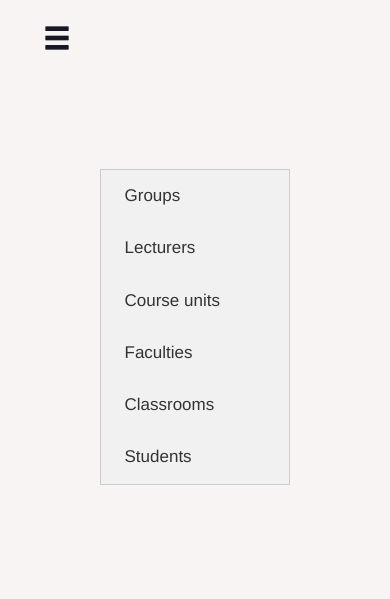
After one commit to Struchid/Gentime, a Django app: page /preparation/ in a window 390 px wide. The commit adds this page. Shown: the top 599 px of the page. Run offline with Django 4.2, Linux system fonts and the light colour scheme; tables that the repository leaves empty hold one stand-in row (values such as "Sample post"); some libraries are stand-ins or nearby versions.

Commit message:
Changed base template, added index and data preparation 'backbone' templates;

```diff
--- /dev/null
+++ b/timetable/static/css/style.css
@@ -0,0 +1,111 @@
+body{
+    background: #F7F4F3 !important;
+}
+
+.div-content{
+    padding: 100px !important;
+    word-wrap: break-word;
+}
+
+/* Sidebar */
+#sidebar-wrapper{
+  z-index:1;
+  position: absolute;
+  width:0;
+  height:100%;
+  overflow-y:hidden;
+  background: #161925;
+  opacity:0.9;
+	transition:all .5s;
+	display:flex;
+	align-items:center;
+}
+
+/* Main Content */
+#page-content-wrapper{
+  width: 100%;
+  position: absolute;
+  padding:15px;
+	transition:all .5s;
+}
+
+#menu-toggle{
+	transition:all .3s;
+	font-size:2em;
+	color: #161925;
+}
+/* Change the width of the sidebar to display it*/
+#wrapper.menuDisplayed #sidebar-wrapper{
+  width:250px;
+}
+
+#wrapper.menuDisplayed #page-content-wrapper{
+  padding-left:250px;
+}
+
+/* Sidebar styling */
+.sidebar-nav{
+  padding:0;
+  list-style:none;
+	transition:all .5s;
+	width:100%;
+	text-align:center;
+}
+
+.sidebar-nav li{
+  line-height:40px;
+	width:100%;
+	transition:all .3s;
+	padding:10px;
+}
+
+.sidebar-nav li a {
+  display:block;
+  text-decoration:none;
+  color:#F7F4F3;
+  font-weight: bold;
+}
+
+.sidebar-nav li:hover{
+  background:#F2AF29;
+  transition: ease 0.5s;
+}
+
+.side-by-side{
+    display: flex;
+    justify-content: space-between;
+}
+
+
+
+/* Style the tab */
+.tab {
+  overflow: hidden;
+  border: 1px solid #ccc;
+  background-color: #f1f1f1;
+}
+
+/* Style the buttons inside the tab */
+.tab button {
+  background-color: inherit;
+  float: left;
+  border: none;
+  outline: none;
+  cursor: pointer;
+  padding: 14px 16px;
+  transition: 0.3s;
+  font-size: 17px;
+}
+
+/* Change background color of buttons on hover */
+.tab button:hover {
+  background-color: #ddd;
+}
+
+/* Style the tab content */
+.tabcontent {
+  display: none;
+  padding: 6px 12px;
+  border: 1px solid #ccc;
+  border-top: none;
+}
--- a/timetable/templates/base_generic.html
+++ b/timetable/templates/base_generic.html
@@ -1,55 +1,64 @@
 <!DOCTYPE html>
 <html lang="en">
 <head>
-
+    <meta charset="utf-8" dir="ltr">
+    <meta name="viewport" content="width=device-width, initial-scale=1.0">
     {% block title %}<title>Gentime</title>{% endblock %}
-  <meta charset="utf-8">
-  <meta name="viewport" content="width=device-width, initial-scale=1">
-  <link href="https://cdn.jsdelivr.net/npm/bootstrap@5.1.3/dist/css/bootstrap.min.css" rel="stylesheet" integrity="sha384-1BmE4kWBq78iYhFldvKuhfTAU6auU8tT94WrHftjDbrCEXSU1oBoqyl2QvZ6jIW3" crossorigin="anonymous">
-
-
-  <!-- Add additional CSS in static file -->
     {% load static %}
-  <link rel="stylesheet" href="{% static 'css/styles.css' %}">
+    <link href="{% static 'css/style.css' %}" rel="stylesheet" type="text/css"/>
+    <link href="{% static 'css/bootstrap.css' %}" rel="stylesheet" type="text/css"/>
+    <link rel="stylesheet" href="https://maxcdn.bootstrapcdn.com/bootstrap/3.3.6/css/bootstrap.min.css">
 </head>
 <body>
-
-<div class="container-fluid">
-
-<div class="row">
-  <div class="col-sm-2">
-  {% block sidebar %}
+  <div id="wrapper">
+    <!-- Sidebar -->
+    <div id="sidebar-wrapper">
       <ul class="sidebar-nav">
         <li><a href="{% url 'index' %}">Home</a></li>
       </ul>
-
-{% endblock %}
     </div>
-  <div class="col-sm-10 ">
-  {% block content %}{% endblock %}
-
-  {% block pagination %}
-    {% if is_paginated %}
-        <div class="pagination">
-            <span class="page-links">
-                {% if page_obj.has_previous %}
-                    <a href="{{ request.path }}?page={{ page_obj.previous_page_number }}">previous</a>
-                {% endif %}
-                <span class="page-current">
-                    Page {{ page_obj.number }} of {{ page_obj.paginator.num_pages }}.
-                </span>
-                {% if page_obj.has_next %}
-                    <a href="{{ request.path }}?page={{ page_obj.next_page_number }}">next</a>
-                {% endif %}
-            </span>
-        </div>
-    {% endif %}
-  {% endblock %}
-
-
+    <!-- Page Content -->
+    <div id="page-content-wrapper">
+      <div class="container-fluid">
+        <div class="row">
+          <div class="col-lg-12 side-by-side">
+            <a href="#" class="btn" id="menu-toggle"><span class="glyphicon glyphicon-menu-hamburger"></span></a>
           </div>
         </div>
-
+        <div class="row">
+            <div class="div-content">
+                {% block content %}{% endblock %}
             </div>
+        </div>
+      </div>
+    </div>
+  </div>
+{% block scripts %}
+{% load static %}
+<script src="https://cdnjs.cloudflare.com/ajax/libs/jquery/2.2.2/jquery.min.js"></script>
+<script type="text/javascript">
+    $(document).ready(function(){
+      $("#menu-toggle").click(function(e){
+        e.preventDefault();
+        $("#wrapper").toggleClass("menuDisplayed");
+  });
+});
+</script>
+<script>
+function openTab(evt, name) {
+    var i, tabcontent, tablinks;
+    tabcontent = document.getElementsByClassName("tabcontent");
+    for (i = 0; i < tabcontent.length; i++) {
+        tabcontent[i].style.display = "none";
+    }
+    tablinks = document.getElementsByClassName("tablinks");
+    for (i = 0; i < tablinks.length; i++) {
+        tablinks[i].className = tablinks[i].className.replace(" active", "");
+    }
+    document.getElementById(name).style.display = "block";
+    evt.currentTarget.className += " active";
+}
+</script>
+{% endblock %}
 </body>
 </html>
--- /dev/null
+++ b/timetable/templates/data_preparation.html
@@ -0,0 +1,21 @@
+{% extends "base_generic.html" %}
+
+{% block content %}
+<div class="row">
+    <div class="tab">
+        <button class="tab-links" onclick="openTab(event, 'Group')">Groups</button>
+        <button class="tab-links" onclick="openTab(event, 'Lecturer')">Lecturers</button>
+        <button class="tab-links" onclick="openTab(event, 'CourseUnit')">Course units</button>
+        <button class="tab-links" onclick="openTab(event, 'Faculty')">Faculties</button>
+        <button class="tab-links" onclick="openTab(event, 'Classroom')">Classrooms</button>
+        <button class="tab-links" onclick="openTab(event, 'Student')">Students</button>
+    </div>
+    <div id="Group" class="tabcontent">TEST</div>
+    <div id="Lecturer" class="tabcontent">TEST1</div>
+    <div id="CourseUnit" class="tabcontent">TEST2</div>
+    <div id="Faculty" class="tabcontent">TEST3</div>
+    <div id="Classroom" class="tabcontent">TEST4</div>
+    <div id="Student" class="tabcontent">TEST5</div>
+
+</div>
+{% endblock %}
--- a/timetable/urls.py
+++ b/timetable/urls.py
@@ -3,5 +3,6 @@ from . import views
 
 
 urlpatterns = [
-    path('', views.index, name='index')
+    path('', views.index, name='index'),
+    path('preparation/', views.prepare_data, name='prepare_data'),
 ]
--- a/timetable/views.py
+++ b/timetable/views.py
@@ -1,6 +1,28 @@
 from django.shortcuts import render
+
+from .models import Group, Lecturer, CourseUnit, Student, Faculty, Classroom
 
 
 # Landing page
 def index(request):
     return render(request, 'index.html')
+
+
+# Data preparation for schedule generation page
+def prepare_data(request):
+    groups = Group.objects.all()
+    lecturers = Lecturer.objects.all()
+    course_units = CourseUnit.objects.all()
+    students = Student.objects.all()
+    faculties = Faculty.objects.all()
+    classrooms = Classroom.objects.all()
+
+    context = {
+        'groups': groups,
+        'lecturers': lecturers,
+        'course_units': course_units,
+        'students': students,
+        'faculties': faculties,
+        'classrooms': classrooms,
+    }
+    return render(request, 'data_preparation.html', context=context)
```
Also changed, not shown: timetable/templates/index.html (+17 -3 lines). Lines whose indentation alone changed are shown as unchanged.
